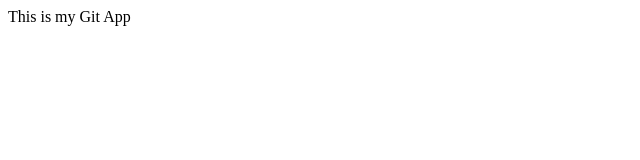
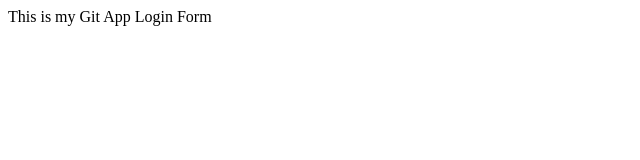
Before and after one commit to amit10500/myappsample, a plain HTML site: page index.html in a window 1280 px wide. Shown: the full height of the page, 0-640 px from the left. Drawn offline with Linux system fonts and the light colour scheme.

Commit message:
login form

```diff
--- /dev/null
+++ b/dir2/app2.js
@@ -0,0 +1 @@
+console.log(123);
--- a/index.html
+++ b/index.html
@@ -4,5 +4,6 @@
     </head>
     <body>
         This is my Git App
+        Login Form
     </body>
 </html>
```
Also changed, not shown: login.html (added, +1 -0 lines), log.txt (added).
